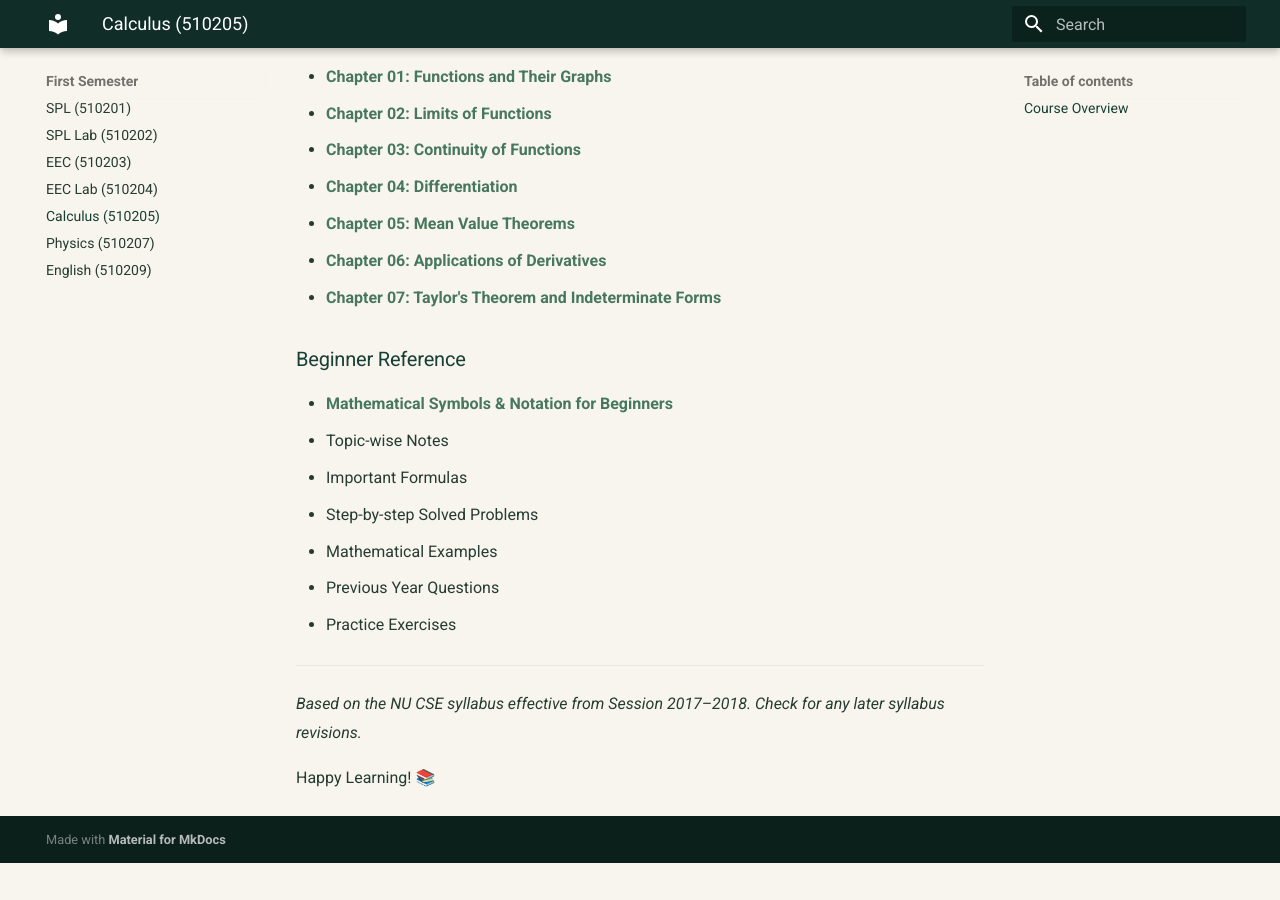
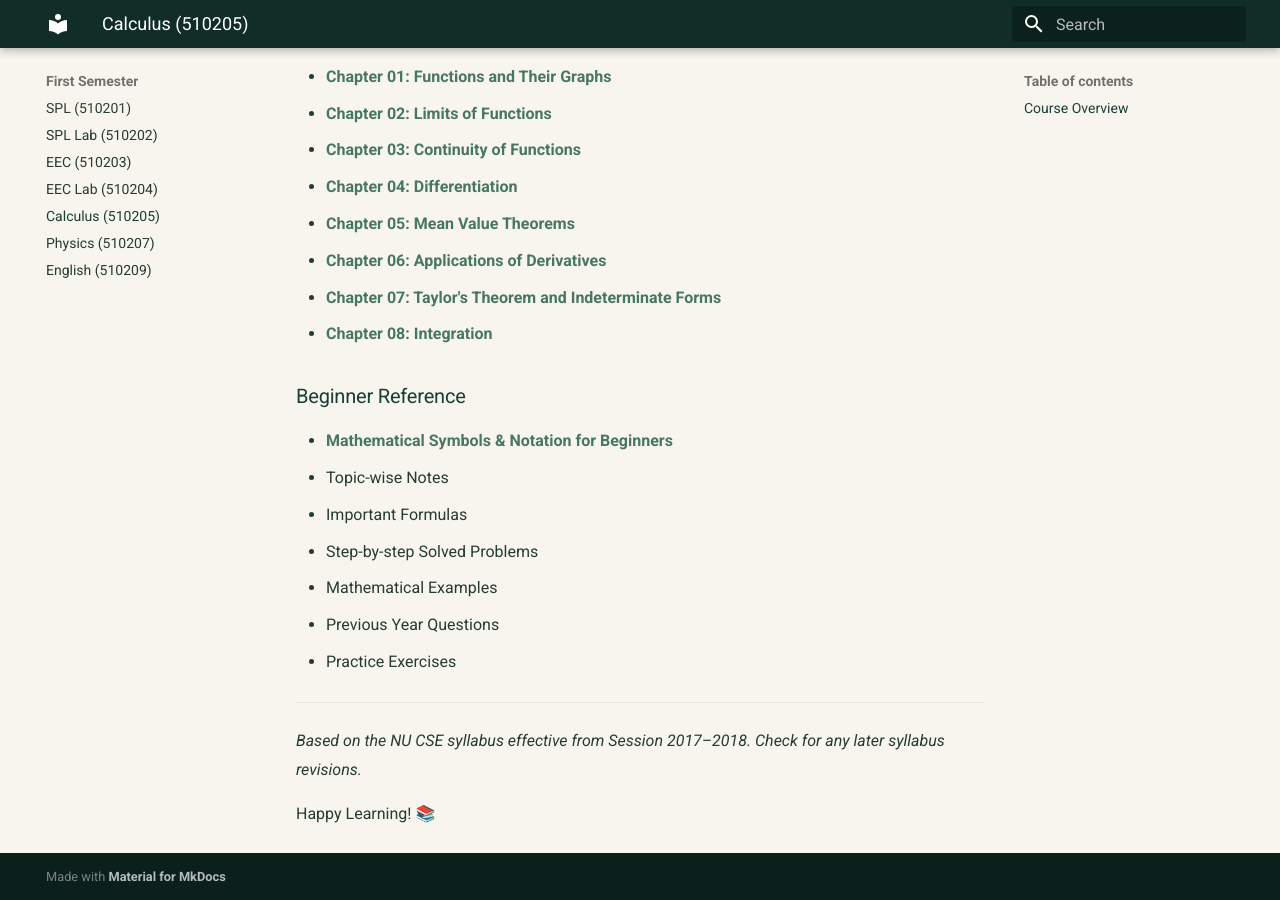
Before and after one commit to taimiyatahsin0-png/nu-cse-notes-store, an MkDocs documentation site: the page built from docs/subjects/cal/index.md, in a window 1280 px wide and 900 px high, scrolled down 3906 px. Built offline with MkDocs 1.6.1 and Material for MkDocs 9.7.7, drawn with Linux system fonts in a browser that asks for light colours; before the commit the page ends 4769 px from its top, so only the background shows below that.

Commit message:
Add Calculus Chapter 08 to study index

```diff
--- a/docs/subjects/cal/index.md
+++ b/docs/subjects/cal/index.md
@@ -113,6 +113,7 @@ This course covers the fundamental concepts of Differential Calculus and Integra
 - [Chapter 05: Mean Value Theorems](chapter-05-mean-value-theorems.md)
 - [Chapter 06: Applications of Derivatives](chapter-06-applications-of-derivatives.md)
 - [Chapter 07: Taylor's Theorem and Indeterminate Forms](chapter-07-taylors-theorem-and-lhopitals-rule.md)
+- [Chapter 08: Integration](chapter-08-integration.md)
 
 ### Beginner Reference
 - [Mathematical Symbols & Notation for Beginners](mathematical-symbols-and-notation-for-beginners.md)
```
